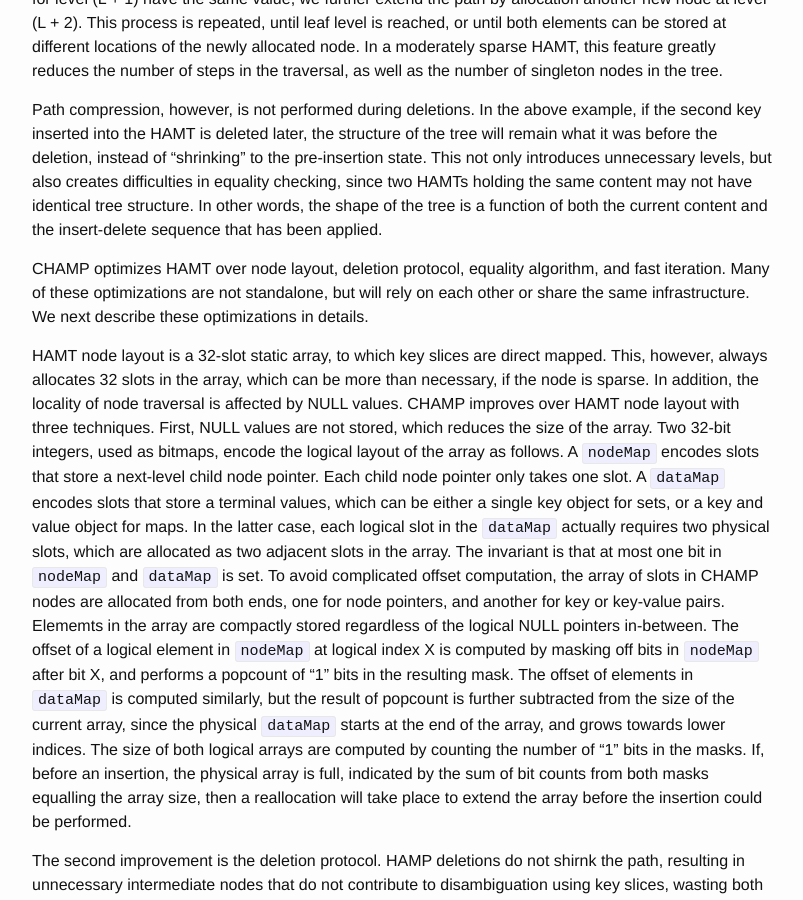
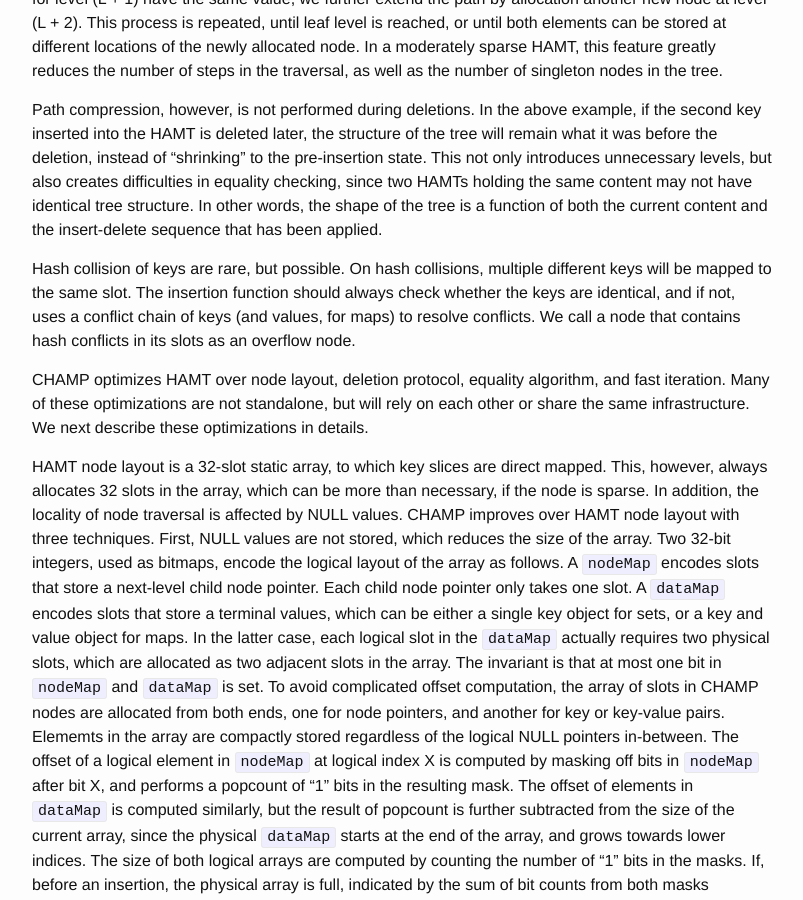
Before and after one commit to wangziqi2013/wangziqi2013.github.io, a Jekyll site: the page built from _posts/2020-08-08-CHAMP.markdown, in a window 1280 px wide and 900 px high, scrolled down 1776 px. Shown: the whole window, without its empty margins (238-1041 px from the left). Built offline with Jekyll 4.4.1, drawn with Linux system fonts in a browser that asks for light colours; some of the changed text lies outside the part shown.

Commit message:
Adding overflow node

```diff
--- a/_posts/2020-08-08-CHAMP.markdown
+++ b/_posts/2020-08-08-CHAMP.markdown
@@ -77,6 +77,11 @@ to the pre-insertion state. This not only introduces unnecessary levels, but als
 checking, since two HAMTs holding the same content may not have identical tree structure. In other words, the shape of the
 tree is a function of both the current content and the insert-delete sequence that has been applied.
 
+Hash collision of keys are rare, but possible. On hash collisions, multiple different keys will be mapped to the same
+slot. The insertion function should always check whether the keys are identical, and if not, uses a conflict chain
+of keys (and values, for maps) to resolve conflicts. We call a node that contains hash conflicts in its slots as an
+overflow node.
+
 CHAMP optimizes HAMT over node layout, deletion protocol, equality algorithm, and fast iteration. Many of these optimizations
 are not standalone, but will rely on each other or share the same infrastructure. We next describe these optimizations
 in details.
@@ -133,3 +138,6 @@ If a singleton path is to be folded, this is the last step of the folding step,
 path and embeds it in the current node.
 In all other cases, the current node simply updates the child node pointer that it traverses down the tree with the returned
 value, if the value is different from the current one, and returns `true` and itself to the upper level.
+
+The deletion protocol creates a canonical form of CHAMP: No matter how elements are inserted and deleted, as long as
+the final contents of the tree are identical, the shape of trees must also be identical.
```
